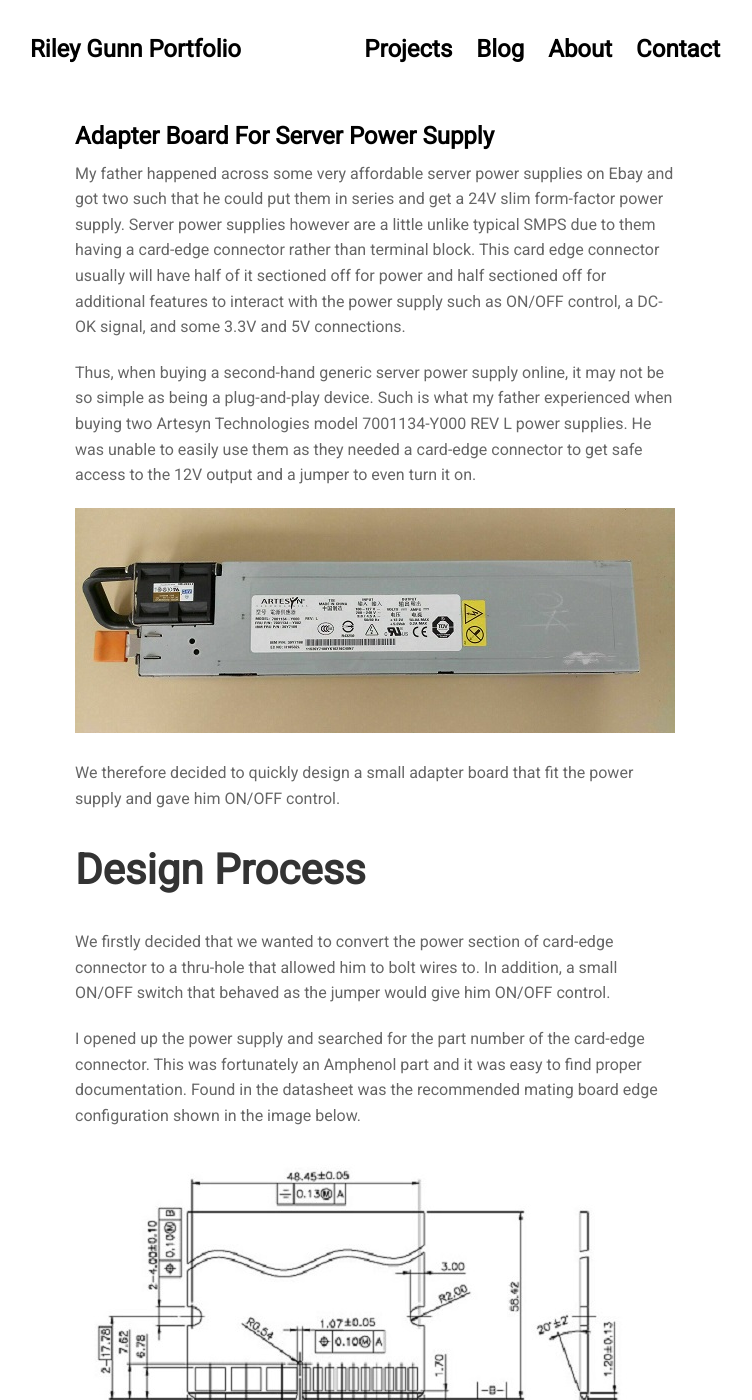
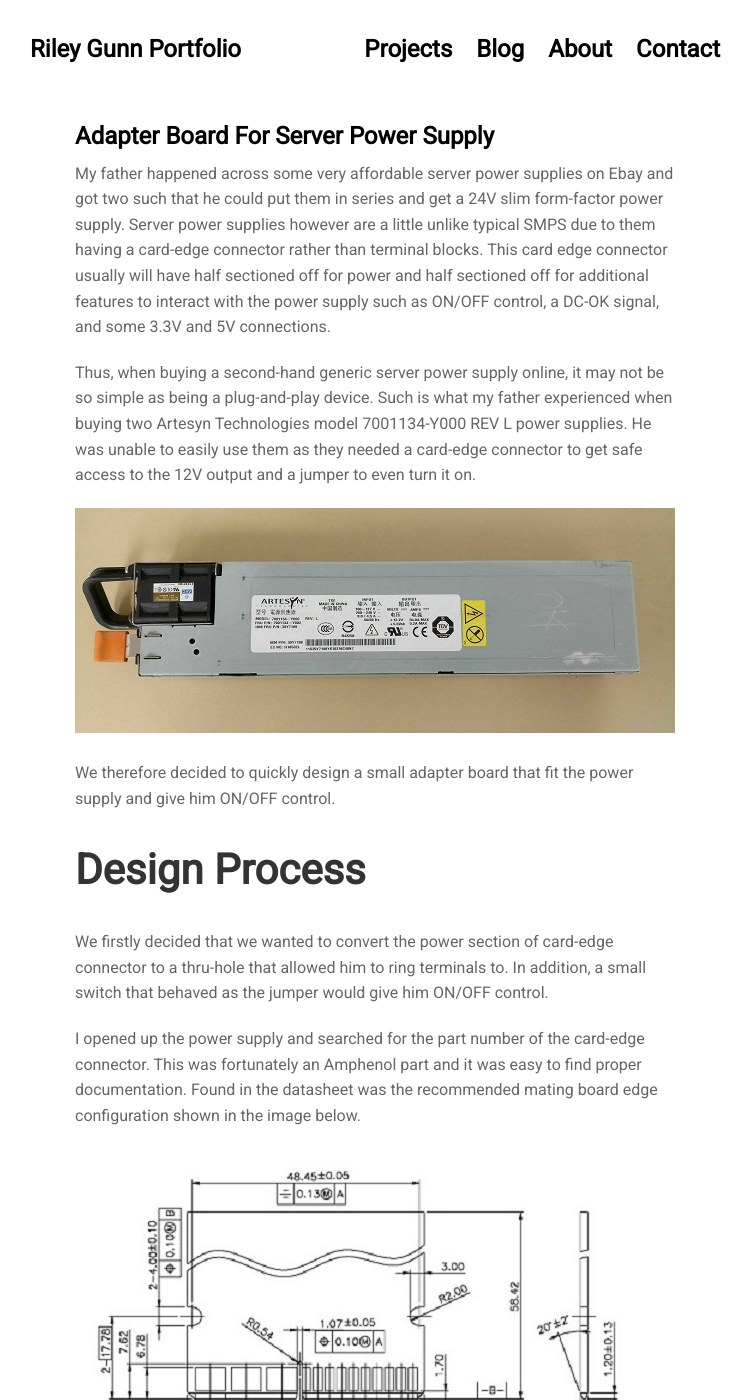
Before and after one commit to Riley903/Riley903.github.io, a Jekyll site: the page built from _posts/2022-12-18-Server-Power-Supply-Adapter-Board.md, in a window 1280 px wide and 1400 px high. Shown: the whole window, without its empty margins (265-1017 px from the left). Built offline with Jekyll 4.4.1, drawn with Linux system fonts in a browser that asks for light colours; nearby versions of some CDN libraries; some of the changed text lies outside the part shown.

Commit message:
Corrected some grammar and typos with 2022-12-18

```diff
--- a/_posts/2022-12-18-Server-Power-Supply-Adapter-Board.md
+++ b/_posts/2022-12-18-Server-Power-Supply-Adapter-Board.md
@@ -3,17 +3,17 @@ layout: post
 title: "Adapter Board For Server Power Supply"
 ---
 
-My father happened across some very affordable server power supplies on Ebay and got two such that he could put them in series and get a 24V slim form-factor power supply. Server power supplies however are a little unlike typical SMPS due to them having a card-edge connector rather than terminal block. This card edge connector usually will have half of it sectioned off for power and half sectioned off for additional features to interact with the power supply such as ON/OFF control, a DC-OK signal, and some 3.3V and 5V connections.
+My father happened across some very affordable server power supplies on Ebay and got two such that he could put them in series and get a 24V slim form-factor power supply. Server power supplies however are a little unlike typical SMPS due to them having a card-edge connector rather than terminal blocks. This card edge connector usually will have half sectioned off for power and half sectioned off for additional features to interact with the power supply such as ON/OFF control, a DC-OK signal, and some 3.3V and 5V connections.
 
 Thus, when buying a second-hand generic server power supply online, it may not be so simple as being a plug-and-play device. Such is what my father experienced when buying two Artesyn Technologies model 7001134-Y000 REV L power supplies. He was unable to easily use them as they needed a card-edge connector to get safe access to the 12V output and a jumper to even turn it on.
 
 ![](../assets/img/blogs/2022-12-18/7001134-Y000.jpg)
 
-We therefore decided to quickly design a small adapter board that fit the power supply and gave him ON/OFF control.
+We therefore decided to quickly design a small adapter board that fit the power supply and give him ON/OFF control.
 
 ## Design Process
 
-We firstly decided that we wanted to convert the power section of card-edge connector to a thru-hole that allowed him to bolt wires to. In addition, a small ON/OFF switch that behaved as the jumper would give him ON/OFF control.
+We firstly decided that we wanted to convert the power section of card-edge connector to a thru-hole that allowed him to ring terminals to. In addition, a small switch that behaved as the jumper would give him ON/OFF control.
 
 I opened up the power supply and searched for the part number of the card-edge connector. This was fortunately an Amphenol part and it was easy to find proper documentation. Found in the datasheet was the recommended mating board edge configuration shown in the image below.
 
@@ -35,9 +35,9 @@ Some design choices were required for the electrical properties of the PCBs as w
 
 - Maximize thermal area,
 - Maximize trace width (typically with copper fills) and
-- Use a track width calculator that uses the max current calculator formula from IPC 2221 to confirm the PCB will stay within reasonable temperatures.
+- Use a track width calculator that uses the max current formula from IPC 2221 to confirm the PCB will stay within reasonable temperatures.
 
-In addition to those measures, we also opted to play it a little safe and when with a more expensive 2oz copper thickness for the PCB.
+In addition to those measures, we also opted to play it a little safe and went with a more expensive 2oz copper thickness for the PCB. Adding a few plated holes (or plated vias) to the large power connection points gives the PCB a bit more mechnacial structure, better for bolting to, and higher current carrying capacity.
 
 We got a set of 10 boards manufactured by JLCPCB and ordered up the little ON/OFF switches. After all the components arrived, and a quick little solder job to get the switches in there, we plugged them in and and they worked as expected.
 
```
Also changed, not shown: other parts of _posts/2022-12-18-Server-Power-Supply-Adapter-Board.md (+3 -3 lines).
